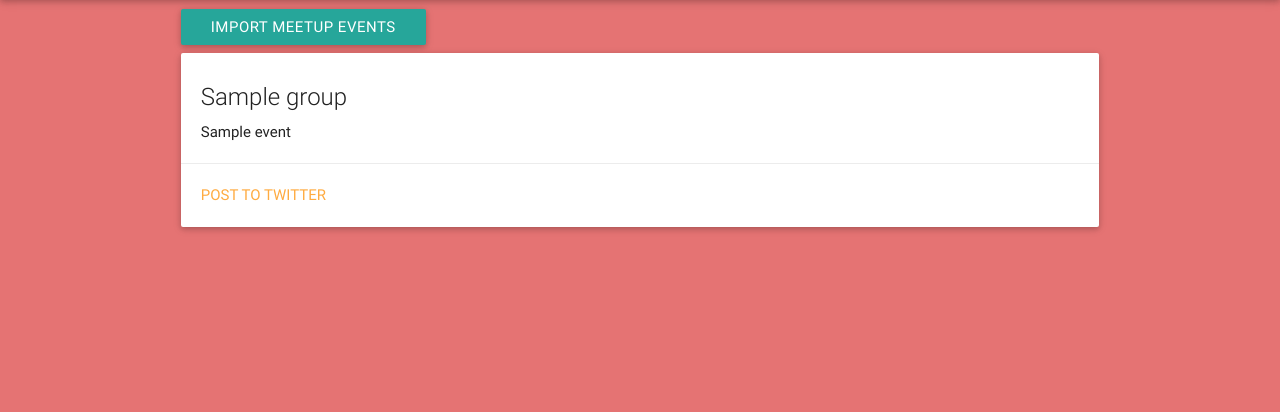
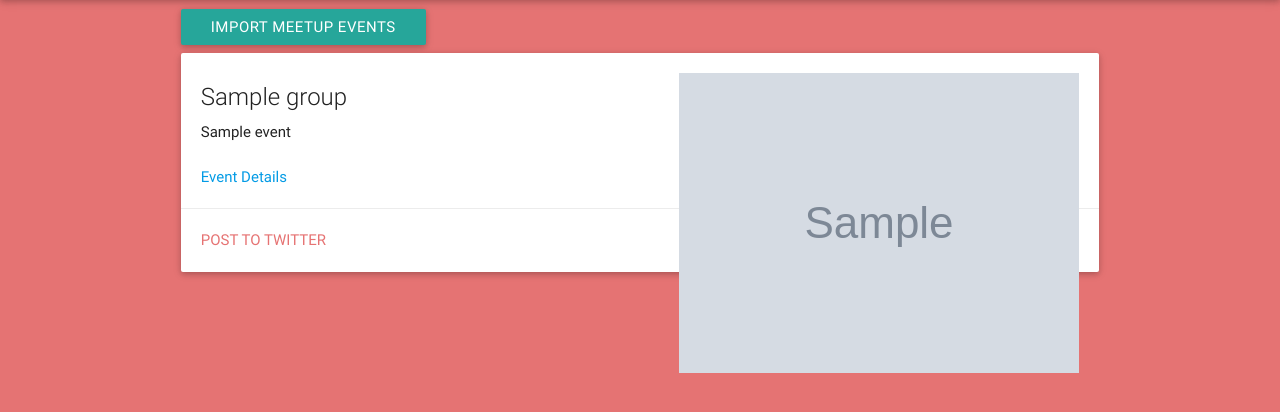
Before and after one commit to joshcrim/Share-Meetup, a Django app: template share_meetup/share_to_social/templates/index.html in a window 1280 px wide. Shown: the part 64-476 px from the top of the page. Run offline with Django 3.2, Linux system fonts and the light colour scheme; the template is opened without the code that fills it: most values are stand-ins (such as "Sample title", 1, 10 or a date in 2020); grey boxes marked "Sample" are stand-in pictures; some libraries are stand-ins or nearby versions.

Commit message:
development

```diff
--- a/share_meetup/share_to_social/static/css/style.css
+++ b/share_meetup/share_to_social/static/css/style.css
@@ -7,5 +7,9 @@ body {
 }
 
 .twitter-post {
-	color: #e57373;
+	color: #e67373;
 }
+
+.pad {
+	padding: 2% !important;
+}
--- a/share_meetup/share_to_social/templates/index.html
+++ b/share_meetup/share_to_social/templates/index.html
@@ -30,17 +30,15 @@
 					<div class="card">
 						<div class="card-content">
 							<span class="card-title">{{ items.group.name }}</span>
-							<p>{{ items.name }}</p>
+							<img class="right" src="{{items.group.photo.thumb_link}}" alt="">
+							<p>{{ items.name }}<br><br><a href="{{ items.short_link }}">Event Details</a></p>
 						</div>
 						<div class="card-action">
-							<a class="twitter-post" href="#!">Post To Twitter</a>
+							<a href="{% url 'share' %}"><span class="twitter-post">Post To Twitter</span></a>
 						</div>
 					</div>
 				{% endfor %}
 			</div>
-
-
-
 		</div>
 	</main>
 
```
Also changed, not shown: share_meetup/share_to_social/views.py (+7 -5 lines).
